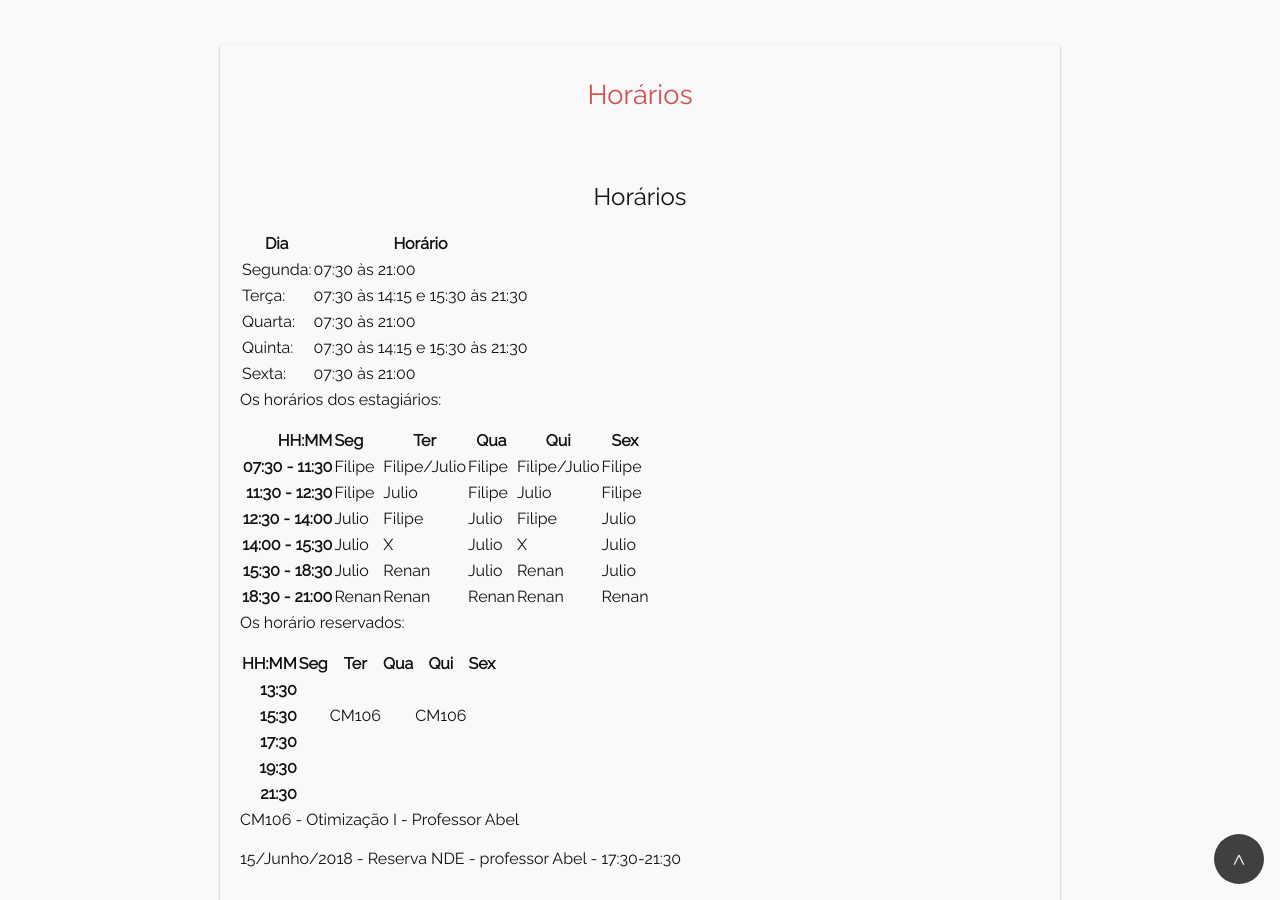
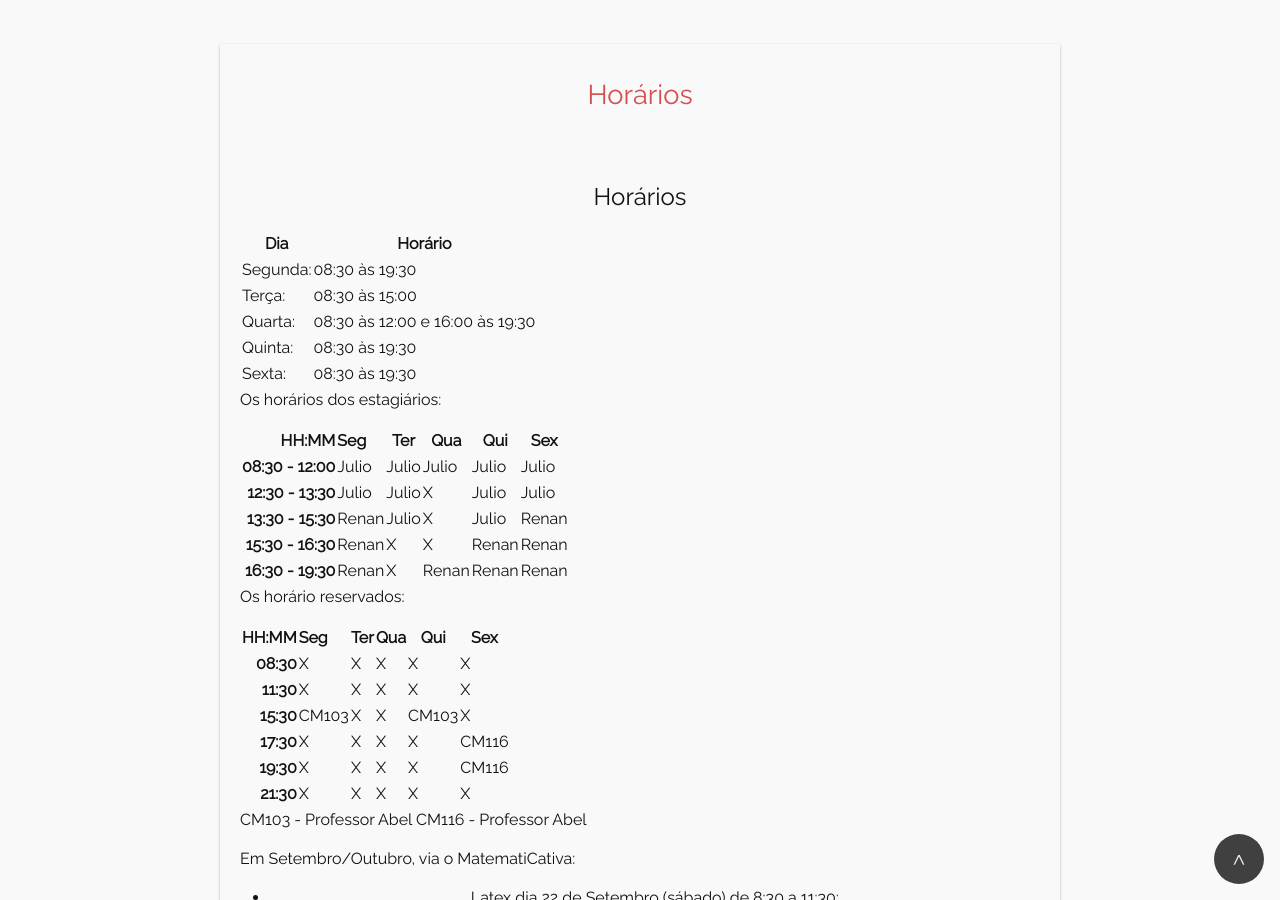
Before and after one commit to ufpr-lamind/ufpr-lamind.github.io, a Jekyll site: the page built from horario.md, in a window 1280 px wide and 900 px high, scrolled down 618 px. Built offline with Jekyll 4.4.1, drawn with Linux system fonts in a browser that asks for light colours; our own code applies the rules of GitHub Pages for plain Markdown files; some of the changed text lies outside the part shown.

Commit message:
reservas 2018/2

```diff
--- a/horario.md
+++ b/horario.md
@@ -2,34 +2,42 @@
 
 Dia      | Horário
 -------- | -------
-Segunda: | 07:30 às 21:00
-Terça:   | 07:30 às 14:15 e 15:30 às 21:30
-Quarta:  | 07:30 às 21:00
-Quinta:  | 07:30 às 14:15 e 15:30 às 21:30
-Sexta:   | 07:30 às 21:00
+Segunda: | 08:30 às 19:30
+Terça:   | 08:30 às 15:00
+Quarta:  | 08:30 às 12:00 e 16:00 às 19:30
+Quinta:  | 08:30 às 19:30
+Sexta:   | 08:30 às 19:30
 
 Os horários dos estagiários:
 
 
 HH:MM | Seg | Ter | Qua | Qui | Sex
 --: | :--- | --- | --- | --- | ---
-**07:30 - 11:30** |  Filipe  |  Filipe/Julio  |  Filipe  | Filipe/Julio | Filipe
-**11:30 - 12:30** | Filipe | Julio | Filipe | Julio | Filipe
-**12:30 - 14:00** | Julio | Filipe | Julio | Filipe | Julio
-**14:00 - 15:30** | Julio |    X     | Julio |    X     | Julio
-**15:30 - 18:30** | Julio | Renan | Julio | Renan | Julio
-**18:30 - 21:00** | Renan | Renan | Renan | Renan | Renan
+**08:30 - 12:00** | Julio | Julio | Julio | Julio | Julio
+**12:30 - 13:30** | Julio | Julio |   X   | Julio | Julio
+**13:30 - 15:30** | Renan | Julio |   X   | Julio | Renan
+**15:30 - 16:30** | Renan |   X   |   X   | Renan | Renan
+**16:30 - 19:30** | Renan |   X   | Renan | Renan | Renan
 
 Os horário reservados:
 
  HH:MM     |  Seg  |  Ter  |  Qua  |  Qui  | Sex
   --:      | :---  |  ---  |  ---  |  ---  | ---
- **13:30** |       |       |       |       |
- **15:30** |       | CM106 |       | CM106 |
- **17:30** |       |       |       |       |
- **19:30** |       |       |       |       |
- **21:30** |       |       |       |       |
+ **08:30** |   X   |   X   |   X   |   X   |   X
+ **11:30** |   X   |   X   |   X   |   X   |   X
+ **15:30** | CM103 |   X   |   X   | CM103 |   X
+ **17:30** |   X   |   X   |   X   |   X   | CM116
+ **19:30** |   X   |   X   |   X   |   X   | CM116
+ **21:30** |   X   |   X   |   X   |   X   |   X
 
-CM106 - Otimização I - Professor Abel
 
-15/Junho/2018 - Reserva NDE - professor Abel - 17:30-21:30
+CM103 - Professor Abel
+CM116 - Professor Abel
+
+Em Setembro/Outubro, via o MatematiCativa:
+- Latex dia 22 de Setembro (sábado) de 8:30 a 11:30;
+- Geogebra dias 29 de Setembro e 6 de Outubro  de 8:30 a 11:30.
+
+Em Novembro, durante o J3M:
+- Geogebra dias 6 e 8 de Novembro das 19:00 às 22:00;
+- Latex dia 7 de Novembro das 19:00 às 22:00.
```
